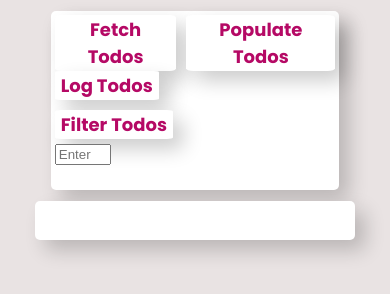
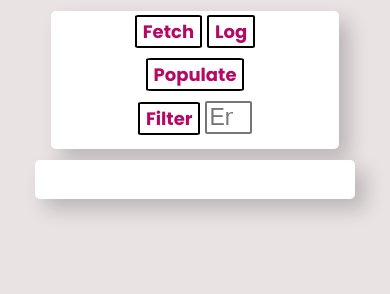
Before and after one commit to llthompson/Data-Todo-List, a plain HTML site: page index.html in a window 390 px wide. Drawn offline with Linux system fonts and the light colour scheme.

Commit message:
fixing button layout

```diff
--- a/index.html
+++ b/index.html
@@ -20,17 +20,17 @@
     <section class="user-action">
 
         <section class="fetching">
-            <button id="fetch-btn" onclick="logFetchTodos()">Fetch Todos</button>
-            <button id="log-btn" onclick="logTodos()">Log Todos</button>
+            <button id="fetch-btn" onclick="logFetchTodos()">Fetch</button>
+            <button id="log-btn" onclick="logTodos()">Log</button>
         </section>
         <section class="poppin">
-            <button id="populate-btn" onclick="populateTodos()">Populate Todos</button>
+            <button id="populate-btn" onclick="populateTodos()">Populate</button>
         </section>
 
 
         <section class="filtering">
 
-            <button id="filter-btn" onclick="filterTodos()">Filter Todos</button>
+            <button id="filter-btn" onclick="filterTodos()">Filter</button>
 
 
             <input type="number" id="user-id-input" min="1" max="10" placeholder="Enter UserID (1-10)">
@@ -38,7 +38,7 @@
         <section class="yesno">
             <button id="completed-todos-btn" onclick="showCompletedTodos()" style="display: none;">Show
                 Completed</button>
-            <button id="not-completed-todos-btn" onclick="showNotCompletedTodos()" style="display: none;">Show Not
+            <button id="not-completed-todos-btn" onclick="showNotCompletedTodos()" style="display: none;">Not
                 Completed</button>
         </section>
 
--- a/scripts.js
+++ b/scripts.js
@@ -56,8 +56,8 @@ const filterTodos = () => {
     });
     const completedBtn = document.getElementById('completed-todos-btn');
     const notCompletedBtn = document.getElementById('not-completed-todos-btn');
-    completedBtn.style.display = filteredTodos.length > 0 ? 'block' : 'none';
-    notCompletedBtn.style.display = filteredTodos.length > 0 ? 'block' : 'none';
+    completedBtn.style.display = filteredTodos.length > 0 ? 'inline' : 'none';
+    notCompletedBtn.style.display = filteredTodos.length > 0 ? 'inline' : 'none';
 }
 
 
--- a/style.css
+++ b/style.css
@@ -11,80 +11,46 @@ body {
   min-height: 20px;
   width: 75%;
   margin: 3% auto;
-  /* text-align: left; */
+  text-align: center;
   padding: 1%;
   border-radius: 5px;
   box-shadow: 10px 10px 20px #00000033;
-  /* display: grid;
-  grid-template-columns: 14.285% 14.285% 14.285% 14.285% 14.285% 14.285% 14.285%;
-  grid-template-rows: 22% 34% 22% 22%; */
-  /* display: flex;
-  flex-direction: row;
-  flex-wrap: wrap; */
-  display: grid;
-  grid-template-rows: repeat(4, auto);
-  grid-template-columns: repeat(2, auto);
-  grid-gap: 10px;
-
 }
 
-.fetch-btn, .log-btn, .populate-btn, .filter-btn, .completed-todos-btn, .not-completed-todos-btn {
-  padding: 10px;
+#fetch-btn,
+#filter-btn {
+  margin-right: 15%;
 }
 
-.user-input-id {
-  grid-column: 2;
-}
-
-
-/*
-#fetch-btn {
-  padding-left: 1%;
-}
-
-#log-btn {
-padding: ;
-}
-
-#populate-btn {
-
-}
-
-#filter-btn {
-
+#log-btn,
+#user-id-input {
+  margin-left: 15%;
 }
 
 #user-id-input {
-
+  width: 13.812%;
+  font-size: 23px;
+  border-style: solid;
+  border-radius: 5%;
 }
 
-#completed-todos-btn {
-
+#completed-todos-btn, #not-completed-todos-btn {
+  width: fit-content;
+  margin: 0 1px 1px 1px;
 }
-
-#not-completed-todos-btn {
-
-} */
-
 
 button {
   font-family: 'Poppins', sans-serif;
   font-weight: 700;
   font-size: 18px;
   color: #b50965;
-  border-style: none;
+  border-style: solid;
   border-radius: 5%;
   background-color: white;
-  /* padding: 10px; */
-  box-shadow: 10px 10px 20px #00000033;
-
+  /* box-shadow: 10px 10px 20px #00000033; */
+  width: 15%;
+  margin-bottom: 10px;
 }
-
-/* .fetching {
-    display: flex;
-    margin: 5% 5%;
-    justify-content: space-evenly;
-  } */
 
 ol {
   background-color: white;
@@ -101,3 +67,33 @@ ol {
 li {
   padding-left: 10px;
 }
+
+
+@media (max-width: 880px) {
+  button {
+    width: fit-content;
+  }
+}
+
+@media (max-width: 500px) {
+  .user-action {
+    display: flex;
+    flex-direction: column;
+    flex-wrap: wrap;
+  }
+
+  #fetch-btn,
+  #filter-btn {
+    margin-right: 0%;
+  }
+
+  #log-btn,
+  #user-id-input {
+    margin-left: 0%;
+  }
+
+  #completed-todos-btn {
+    margin-bottom: 5px;
+  }
+
+}
```
